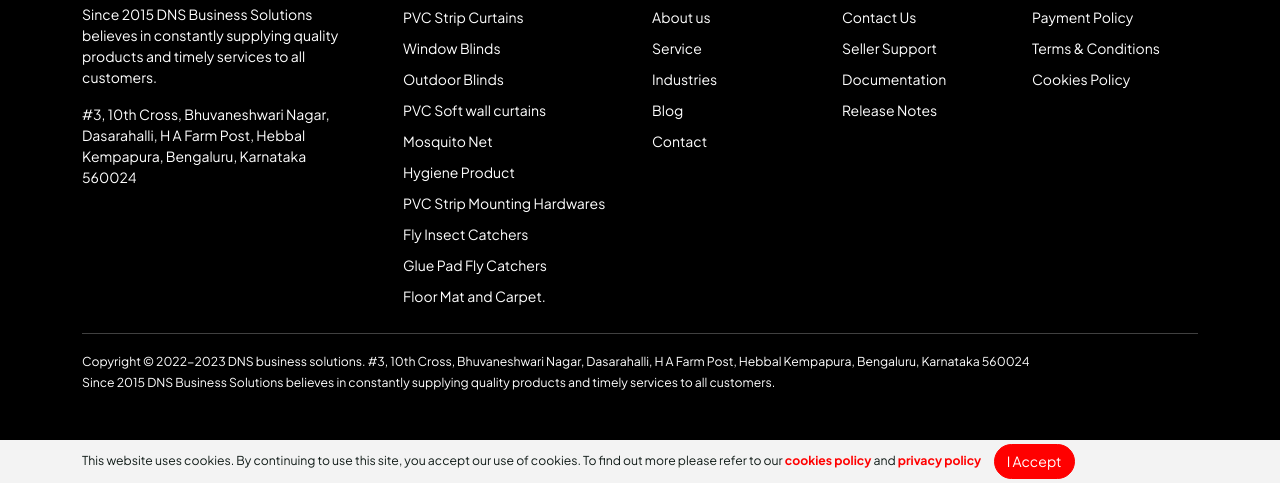
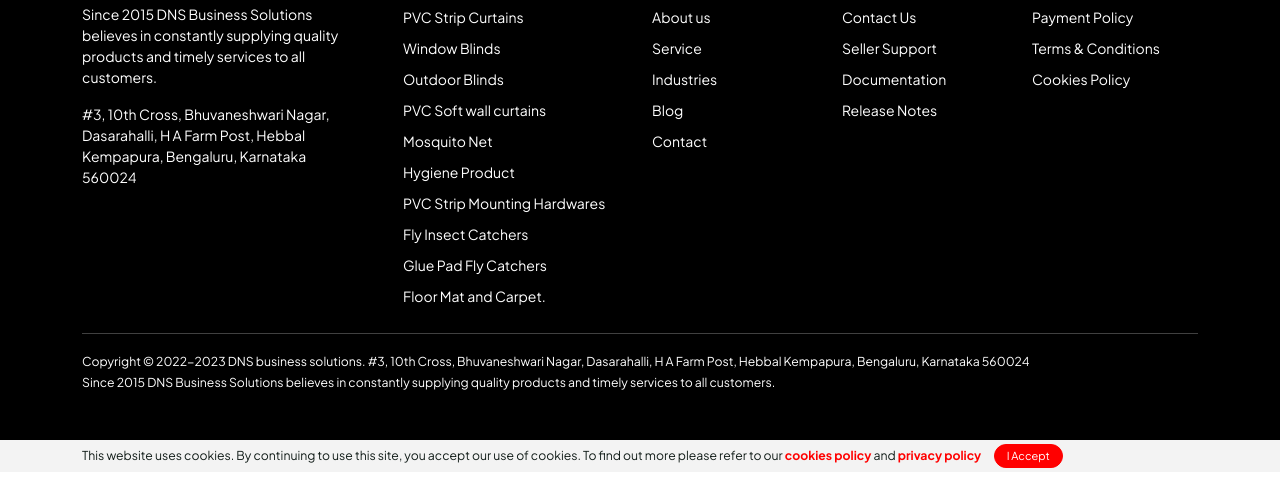
Before and after one commit to SharathABC/DNS-Website, a plain HTML site: page dns/index.html in a window 1280 px wide. Shown: the part 4773-5256 px from the top of the page. Drawn offline with nearby package versions, Linux system fonts and the light colour scheme.

Commit message:
Add files via upload
css-file

```diff
--- a/dns/css/style.css
+++ b/dns/css/style.css
@@ -41,6 +41,8 @@ li{
     height: auto !important;
     border-radius: 30px !important;
     margin-left: 10px;
+    font-size: 11px !important;
+    line-height: 10px !important;
 }
 @media (min-width: 992px) {
 .w-55vw{
```
